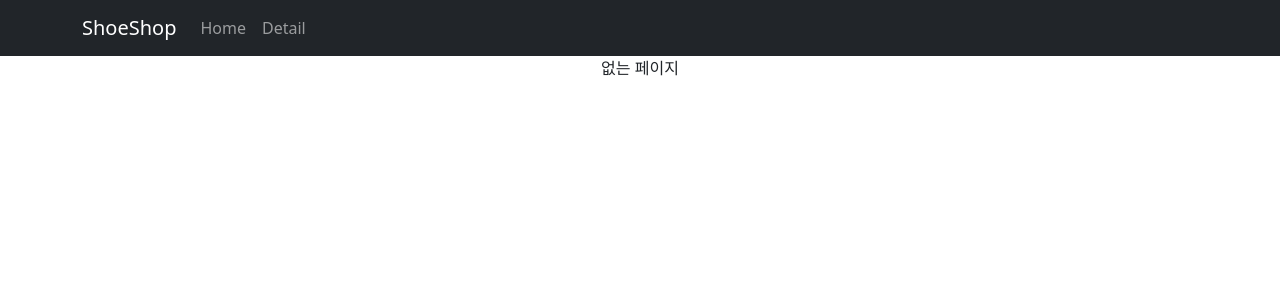
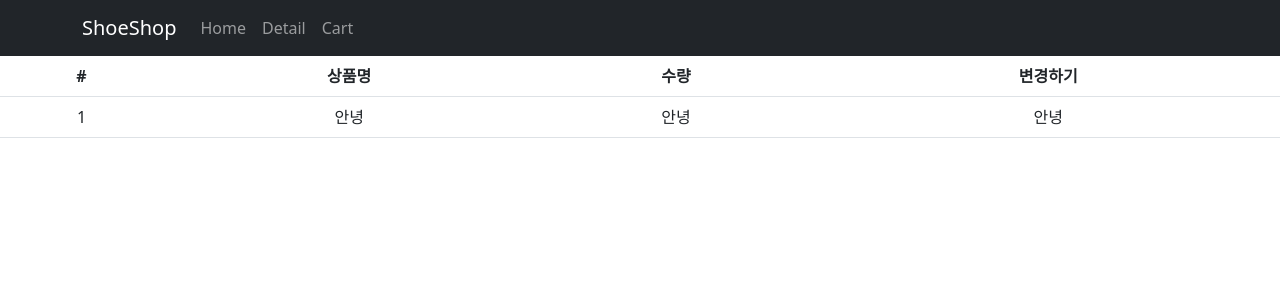
Before and after one commit to kimhsr/react-sample-shop, a React (Create React App) app: page /cart in a window 1280 px wide. Shown: the top 300 px of the page. Built offline with nearby package versions, Linux system fonts and the light colour scheme.

Commit message:
Redux 1 : Redux Toolkit 설치

```diff
--- a/package.json
+++ b/package.json
@@ -3,6 +3,7 @@
   "version": "0.1.0",
   "private": true,
   "dependencies": {
+    "@reduxjs/toolkit": "^1.9.1",
     "@testing-library/jest-dom": "^5.16.5",
     "@testing-library/react": "^13.4.0",
     "@testing-library/user-event": "^13.5.0",
@@ -11,6 +12,7 @@
     "react": "^18.2.0",
     "react-bootstrap": "^2.6.0",
     "react-dom": "^18.2.0",
+    "react-redux": "^8.0.5",
     "react-router-dom": "^6.4.3",
     "react-scripts": "5.0.1",
     "styled-components": "^5.3.6",
--- a/src/App.js
+++ b/src/App.js
@@ -10,6 +10,7 @@
 import Card from "./Card";
 import React from "react";
 import axios from "axios";
+import Cart from "./pages/Cart.js";
 
 function App() {
   let [shoes, setShoes] = useState(data);
@@ -34,6 +35,13 @@
               }}
             >
               Detail
+            </Nav.Link>
+            <Nav.Link
+              onClick={() => {
+                navigate("/cart");
+              }}
+            >
+              Cart
             </Nav.Link>
           </Nav>
         </Container>
@@ -84,6 +92,10 @@
 
         <Route path="/detail/:id" element={<Detail shoes={shoes} />} />
 
+        <Route path="/cart" element={ <Cart/> }>
+
+        </Route>
+
         <Route path="/about" element={<About />}>
           <Route path="member" element={<div>멤버</div>} />
           <Route path="location" element={<div>위치 정보</div>} />
--- /dev/null
+++ b/src/pages/Cart.js
@@ -0,0 +1,29 @@
+import React from "react";
+import { Table } from "react-bootstrap";
+
+function Cart() {
+  return (
+    <div>
+      <Table>
+        <thead>
+          <tr>
+            <th>#</th>
+            <th>상품명</th>
+            <th>수량</th>
+            <th>변경하기</th>
+          </tr>
+        </thead>
+        <tbody>
+          <tr>
+            <td>1</td>
+            <td>안녕</td>
+            <td>안녕</td>
+            <td>안녕</td>
+          </tr>
+        </tbody>
+      </Table>
+    </div>
+  );
+}
+
+export default Cart
--- /dev/null
+++ b/src/store.js
@@ -0,0 +1,7 @@
+import { configureStore } from '@reduxjs/toolkit'
+
+export default configureStore({
+  reducer: {
+
+  }
+})
```
Also changed, not shown: src/index.js (+15 -10 lines), 1 other file (tests, documents, lock files or other folders).
